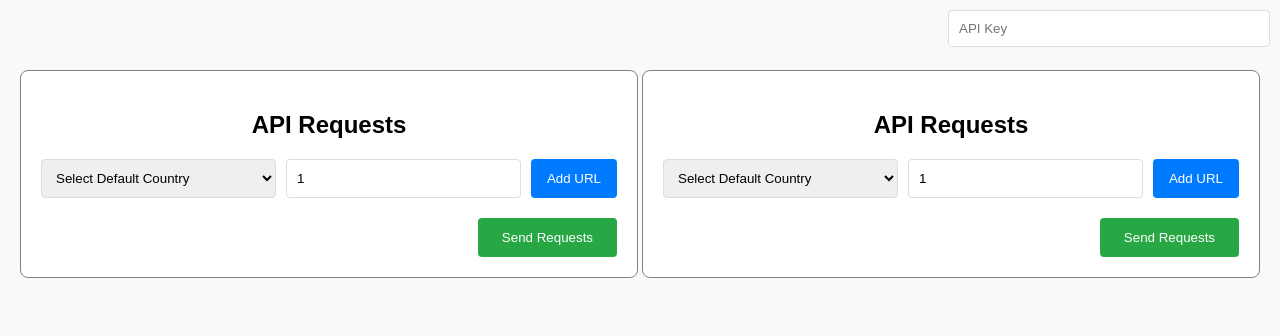
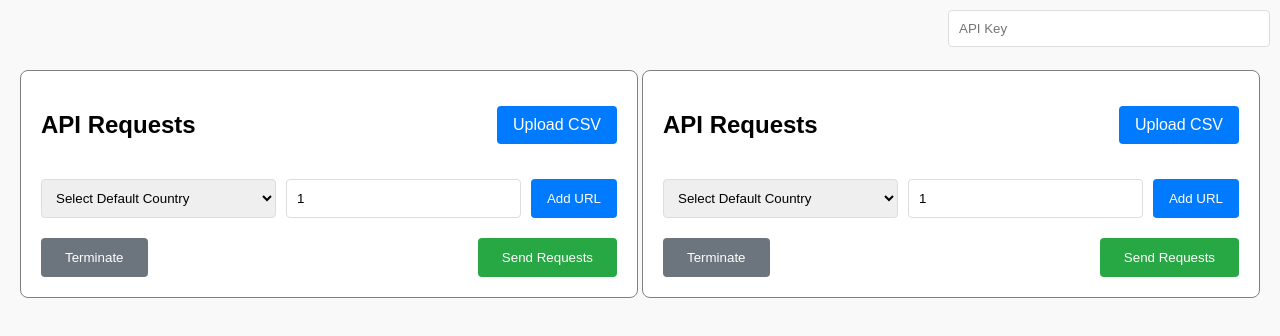
Before and after one commit to mokaid/mobile-proxy-premium-frontend, a React (Create React App) app: page / in a window 1280 px wide. Shown: the top 336 px of the page. Built offline with nearby package versions, Linux system fonts and the light colour scheme.

Commit message:
feat/upload

```diff
--- a/src/ApiCall.js
+++ b/src/ApiCall.js
@@ -3,7 +3,9 @@ import axios from 'axios';
 const apiCall = async (url, country, instance, apiKey) => {
     try {
       const response = await axios.post(
-        'https://mobile-proxy-premium-backend.onrender.com/api/proxy',
+        // 'https://mobile-proxy-premium-backend.onrender.com/api/proxy',
+        'http://localhost:3000/api/proxy',
+
         { url, country, instance },
         { headers: { Authorization: `Bearer ${apiKey}`, 'Content-Type': 'application/json' } }
       );
--- a/src/ApiRequests.js
+++ b/src/ApiRequests.js
@@ -1,160 +1,17 @@
 import React, { useState } from 'react';
 import { v4 as uuidv4 } from 'uuid';
 import apiCall from './ApiCall';
-
+import countryList from './countries';
 // Utility function to introduce delay
 const delay = (ms) => new Promise((resolve) => setTimeout(resolve, ms));
 
-const countryList = {
-  usa: "USA",
-  canada: "Canada",
-  "united kingdom": "United Kingdom",
-  germany: "Germany",
-  france: "France",
-  spain: "Spain",
-  italy: "Italy",
-  sweden: "Sweden",
-  greece: "Greece",
-  portugal: "Portugal",
-  netherlands: "Netherlands",
-  belgium: "Belgium",
-  russia: "Russia",
-  ukraine: "Ukraine",
-  poland: "Poland",
-  israel: "Israel",
-  turkey: "Turkey",
-  australia: "Australia",
-  malaysia: "Malaysia",
-  thailand: "Thailand",
-  "south korea": "South Korea",
-  japan: "Japan",
-  philippines: "Philippines",
-  singapore: "Singapore",
-  china: "China",
-  "hong kong": "Hong Kong",
-  taiwan: "Taiwan",
-  india: "India",
-  pakistan: "Pakistan",
-  iran: "Iran",
-  indonesia: "Indonesia",
-  azerbaijan: "Azerbaijan",
-  kazakhstan: "Kazakhstan",
-  uae: "UAE",
-  mexico: "Mexico",
-  brazil: "Brazil",
-  argentina: "Argentina",
-  chile: "Chile",
-  peru: "Peru",
-  ecuador: "Ecuador",
-  colombia: "Colombia",
-  "south africa": "South Africa",
-  egypt: "Egypt",
-  "saudi arabia": "Saudi Arabia",
-  denmark: "Denmark",
-  angola: "Angola",
-  cameroon: "Cameroon",
-  "central african republic": "Central African Republic",
-  chad: "Chad",
-  benin: "Benin",
-  ethiopia: "Ethiopia",
-  djibouti: "Djibouti",
-  gambia: "Gambia",
-  ghana: "Ghana",
-  "côte d'ivoire": "Côte d'Ivoire",
-  kenya: "Kenya",
-  liberia: "Liberia",
-  madagascar: "Madagascar",
-  mali: "Mali",
-  mauritania: "Mauritania",
-  mauritius: "Mauritius",
-  morocco: "Morocco",
-  mozambique: "Mozambique",
-  nigeria: "Nigeria",
-  senegal: "Senegal",
-  seychelles: "Seychelles",
-  zimbabwe: "Zimbabwe",
-  "south sudan": "South Sudan",
-  sudan: "Sudan",
-  togo: "Togo",
-  tunisia: "Tunisia",
-  uganda: "Uganda",
-  zambia: "Zambia",
-  afghanistan: "Afghanistan",
-  bahrain: "Bahrain",
-  bangladesh: "Bangladesh",
-  armenia: "Armenia",
-  bhutan: "Bhutan",
-  myanmar: "Myanmar",
-  cambodia: "Cambodia",
-  georgia: "Georgia",
-  iraq: "Iraq",
-  jordan: "Jordan",
-  lebanon: "Lebanon",
-  maldives: "Maldives",
-  mongolia: "Mongolia",
-  oman: "Oman",
-  qatar: "Qatar",
-  vietnam: "Vietnam",
-  turkmenistan: "Turkmenistan",
-  uzbekistan: "Uzbekistan",
-  yemen: "Yemen",
-  albania: "Albania",
-  andorra: "Andorra",
-  austria: "Austria",
-  "bosnia and herzegovina": "Bosnia and Herzegovina",
-  bulgaria: "Bulgaria",
-  belarus: "Belarus",
-  croatia: "Croatia",
-  cyprus: "Cyprus",
-  "czech republic": "Czech Republic",
-  estonia: "Estonia",
-  finland: "Finland",
-  hungary: "Hungary",
-  iceland: "Iceland",
-  ireland: "Ireland",
-  latvia: "Latvia",
-  liechtenstein: "Liechtenstein",
-  lithuania: "Lithuania",
-  luxembourg: "Luxembourg",
-  malta: "Malta",
-  monaco: "Monaco",
-  moldova: "Moldova",
-  montenegro: "Montenegro",
-  norway: "Norway",
-  romania: "Romania",
-  serbia: "Serbia",
-  slovakia: "Slovakia",
-  slovenia: "Slovenia",
-  switzerland: "Switzerland",
-  macedonia: "Macedonia",
-  bahamas: "Bahamas",
-  belize: "Belize",
-  "british virgin islands": "British Virgin Islands",
-  "costa rica": "Costa Rica",
-  cuba: "Cuba",
-  dominica: "Dominica",
-  haiti: "Haiti",
-  honduras: "Honduras",
-  jamaica: "Jamaica",
-  aruba: "Aruba",
-  panama: "Panama",
-  "puerto rico": "Puerto Rico",
-  "trinidad and tobago": "Trinidad and Tobago",
-  fiji: "Fiji",
-  "new zealand": "New Zealand",
-  bolivia: "Bolivia",
-  paraguay: "Paraguay",
-  uruguay: "Uruguay",
-  venezuela: "Venezuela",
-};
-
-
-const ApiRequests = ({ apiKey , style }) => {
+const ApiRequests = ({ apiKey, style }) => {
   const [defaultCountry, setDefaultCountry] = useState('');
   const [defaultNumber, setDefaultNumber] = useState(1);
   const [rows, setRows] = useState([]);
   const [results, setResults] = useState([]);
   const [isFetching, setIsFetching] = useState(false);
+  const [terminateRequests, setTerminateRequests] = useState(false);
   const [instanceId, setInstanceId] = useState(uuidv4());
 
   const addRow = () => setRows([...rows, { url: '', country: defaultCountry, number: defaultNumber, isValid: true }]);
@@ -192,29 +49,72 @@ const ApiRequests = ({ apiKey , style }) => {
       return;
     }
     setIsFetching(true);
+    setTerminateRequests(false);
     setResults([]);
     const newResults = [];
     const currentInstanceId = uuidv4();
     setInstanceId(currentInstanceId);
 
     for (const row of rows) {
+      if (terminateRequests) break;
       for (let i = 0; i < row.number; i++) {
+        if (terminateRequests) break;
         const response = await apiCall(row.url, row.country || defaultCountry, currentInstanceId, apiKey);
         const timestamp = new Date().toLocaleTimeString();
         newResults.push({ ...response, timestamp });
         setResults([...newResults]); // Update results dynamically
 
         // Add a random delay between 1 to 3 seconds
-        const randomDelay = Math.floor(Math.random() * (3000 - 1000 + 1)) + 1000;
+        const randomDelay = Math.random() * (10000 - 1000) + 1000;
         await delay(randomDelay);
       }
     }
     setIsFetching(false);
   };
 
+  const handleTerminate = () => {
+    setTerminateRequests(true);
+    setIsFetching(false);
+  };
+
+  const handleFileUpload = (e) => {
+    const file = e.target.files[0];
+    if (!file) return;
+
+    const reader = new FileReader();
+    reader.onload = (event) => {
+      const text = event.target.result;
+      const urls = text.split(/\r?\n/).filter((url) => url.trim() !== '');
+      const newRows = urls.map((url) => ({ url, country: defaultCountry, number: defaultNumber, isValid: true }));
+      setRows([...rows, ...newRows]);
+    };
+    reader.readAsText(file);
+  };
+
   return (
-    <div style={{ top:'50px', border:'1px solid grey',  width: '45%', padding: '20px', margin: '20px', backgroundColor: 'white', borderRadius: '8px' , ...style }}>
-      <h2 style={{ textAlign: 'center', marginBottom: '20px' }}>API Requests</h2>
+    <div
+      style={{
+        border: '1px solid grey',
+        width: '45%',
+        padding: '20px',
+        margin: '20px',
+        backgroundColor: 'white',
+        borderRadius: '8px',
+        ...style,
+      }}
+    >
+      <div style={{ display: 'flex', justifyContent: 'space-between', alignItems: 'center', marginBottom: '20px' }}>
+        <h2 style={{ textAlign: 'center' }}>API Requests</h2>
+        <label style={{ cursor: 'pointer', padding: '10px 16px', backgroundColor: '#007bff', color: 'white', border: 'none', borderRadius: '4px' }}>
+          Upload CSV
+          <input
+            type="file"
+            accept=".csv"
+            onChange={handleFileUpload}
+            style={{ display: 'none' }}
+          />
+        </label>
+      </div>
       <div style={{ display: 'flex', gap: '10px', marginBottom: '20px' }}>
         <select
           value={defaultCountry}
@@ -289,7 +189,20 @@ const ApiRequests = ({ apiKey , style }) => {
           </button>
         </div>
       ))}
-      <div style={{ textAlign: 'right', marginTop: '20px' }}>
+      <div style={{ display: 'flex', justifyContent: 'space-between', marginTop: '20px' }}>
+        <button
+          onClick={handleTerminate}
+          disabled={!isFetching}
+          style={{
+            padding: '12px 24px',
+            backgroundColor: isFetching ? '#dc3545' : '#6c757d',
+            color: 'white',
+            border: 'none',
+            borderRadius: '4px',
+          }}
+        >
+          Terminate
+        </button>
         <button
           onClick={handleRequest}
           disabled={isFetching}
--- a/src/App.js
+++ b/src/App.js
@@ -23,8 +23,9 @@ const App = () => {
 
       {/* Two instances of ApiRequests */}
       {/* <div style={{ display: 'flex', gap: '20px', marginTop: '50px' }}> */}
-        <ApiRequests apiKey={apiKey} style={{ position: 'absolute', left: '0' }} />
-        <ApiRequests apiKey={apiKey} style={{ position: 'absolute', right: '0' }}  />
+        <ApiRequests apiKey={apiKey} style={{ position: 'absolute', left: '0' , top:'50px' }} />
+        <ApiRequests apiKey={apiKey} style={{ position: 'absolute', right: '0' , top:'50px',}}  />
+
       {/* </div> */}
     </div>
   );
--- /dev/null
+++ b/src/countries.js
@@ -0,0 +1,143 @@
+const countryList = {
+    usa: "USA",
+    canada: "Canada",
+    "united kingdom": "United Kingdom",
+    germany: "Germany",
+    france: "France",
+    spain: "Spain",
+    italy: "Italy",
+    sweden: "Sweden",
+    greece: "Greece",
+    portugal: "Portugal",
+    netherlands: "Netherlands",
+    belgium: "Belgium",
+    russia: "Russia",
+    ukraine: "Ukraine",
+    poland: "Poland",
+    israel: "Israel",
+    turkey: "Turkey",
+    australia: "Australia",
+    malaysia: "Malaysia",
+    thailand: "Thailand",
+    "south korea": "South Korea",
+    japan: "Japan",
+    philippines: "Philippines",
+    singapore: "Singapore",
+    china: "China",
+    "hong kong": "Hong Kong",
+    taiwan: "Taiwan",
+    india: "India",
+    pakistan: "Pakistan",
+    iran: "Iran",
+    indonesia: "Indonesia",
+    azerbaijan: "Azerbaijan",
+    kazakhstan: "Kazakhstan",
+    uae: "UAE",
+    mexico: "Mexico",
+    brazil: "Brazil",
+    argentina: "Argentina",
+    chile: "Chile",
+    peru: "Peru",
+    ecuador: "Ecuador",
+    colombia: "Colombia",
+    "south africa": "South Africa",
+    egypt: "Egypt",
+    "saudi arabia": "Saudi Arabia",
+    denmark: "Denmark",
+    angola: "Angola",
+    cameroon: "Cameroon",
+    "central african republic": "Central African Republic",
+    chad: "Chad",
+    benin: "Benin",
+    ethiopia: "Ethiopia",
+    djibouti: "Djibouti",
+    gambia: "Gambia",
+    ghana: "Ghana",
+    "côte d'ivoire": "Côte d'Ivoire",
+    kenya: "Kenya",
+    liberia: "Liberia",
+    madagascar: "Madagascar",
+    mali: "Mali",
+    mauritania: "Mauritania",
+    mauritius: "Mauritius",
+    morocco: "Morocco",
+    mozambique: "Mozambique",
+    nigeria: "Nigeria",
+    senegal: "Senegal",
+    seychelles: "Seychelles",
+    zimbabwe: "Zimbabwe",
+    "south sudan": "South Sudan",
+    sudan: "Sudan",
+    togo: "Togo",
+    tunisia: "Tunisia",
+    uganda: "Uganda",
+    zambia: "Zambia",
+    afghanistan: "Afghanistan",
+    bahrain: "Bahrain",
+    bangladesh: "Bangladesh",
+    armenia: "Armenia",
+    bhutan: "Bhutan",
+    myanmar: "Myanmar",
+    cambodia: "Cambodia",
+    georgia: "Georgia",
+    iraq: "Iraq",
+    jordan: "Jordan",
+    lebanon: "Lebanon",
+    maldives: "Maldives",
+    mongolia: "Mongolia",
+    oman: "Oman",
+    qatar: "Qatar",
+    vietnam: "Vietnam",
+    turkmenistan: "Turkmenistan",
+    uzbekistan: "Uzbekistan",
+    yemen: "Yemen",
+    albania: "Albania",
+    andorra: "Andorra",
+    austria: "Austria",
+    "bosnia and herzegovina": "Bosnia and Herzegovina",
+    bulgaria: "Bulgaria",
+    belarus: "Belarus",
+    croatia: "Croatia",
+    cyprus: "Cyprus",
+    "czech republic": "Czech Republic",
+    estonia: "Estonia",
+    finland: "Finland",
+    hungary: "Hungary",
+    iceland: "Iceland",
+    ireland: "Ireland",
+    latvia: "Latvia",
+    liechtenstein: "Liechtenstein",
+    lithuania: "Lithuania",
+    luxembourg: "Luxembourg",
+    malta: "Malta",
+    monaco: "Monaco",
+    moldova: "Moldova",
+    montenegro: "Montenegro",
+    norway: "Norway",
+    romania: "Romania",
+    serbia: "Serbia",
+    slovakia: "Slovakia",
+    slovenia: "Slovenia",
+    switzerland: "Switzerland",
+    macedonia: "Macedonia",
+    bahamas: "Bahamas",
+    belize: "Belize",
+    "british virgin islands": "British Virgin Islands",
+    "costa rica": "Costa Rica",
+    cuba: "Cuba",
+    dominica: "Dominica",
+    haiti: "Haiti",
+    honduras: "Honduras",
+    jamaica: "Jamaica",
+    aruba: "Aruba",
+    panama: "Panama",
+    "puerto rico": "Puerto Rico",
+    "trinidad and tobago": "Trinidad and Tobago",
+    fiji: "Fiji",
+    "new zealand": "New Zealand",
+    bolivia: "Bolivia",
+    paraguay: "Paraguay",
+    uruguay: "Uruguay",
+    venezuela: "Venezuela",
+  };
+export default countryList
```
Also changed, not shown: 1 other file (tests, documents, lock files or other folders).
